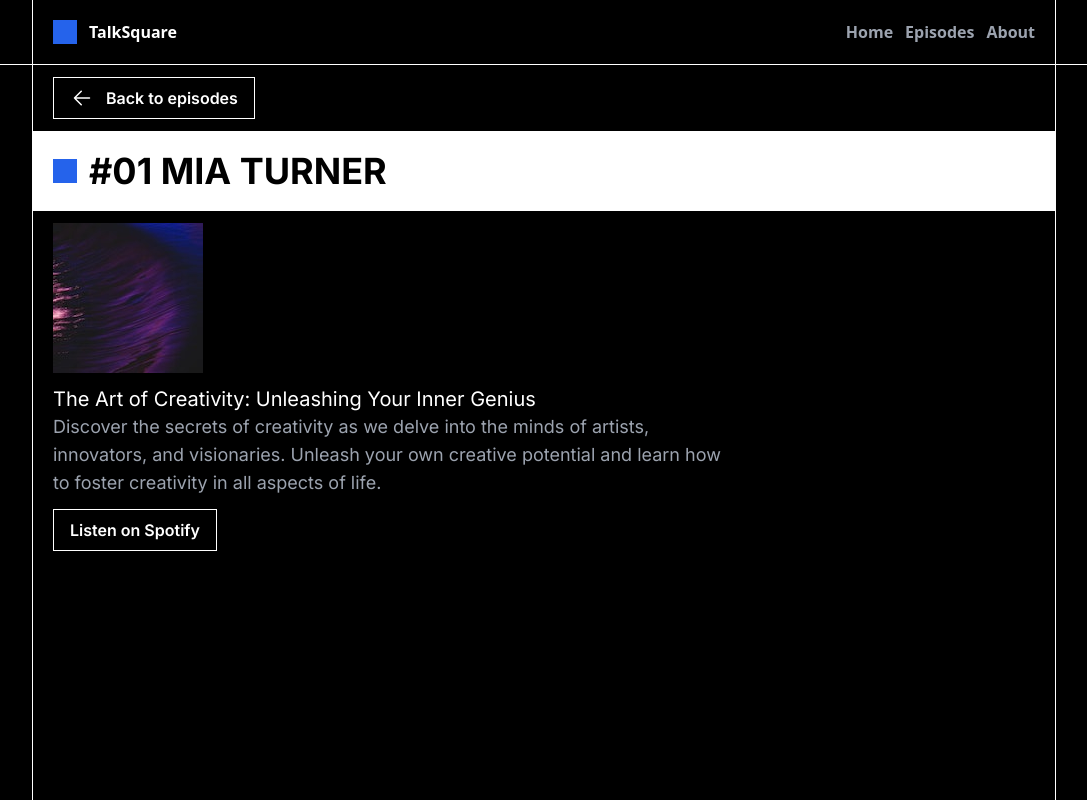
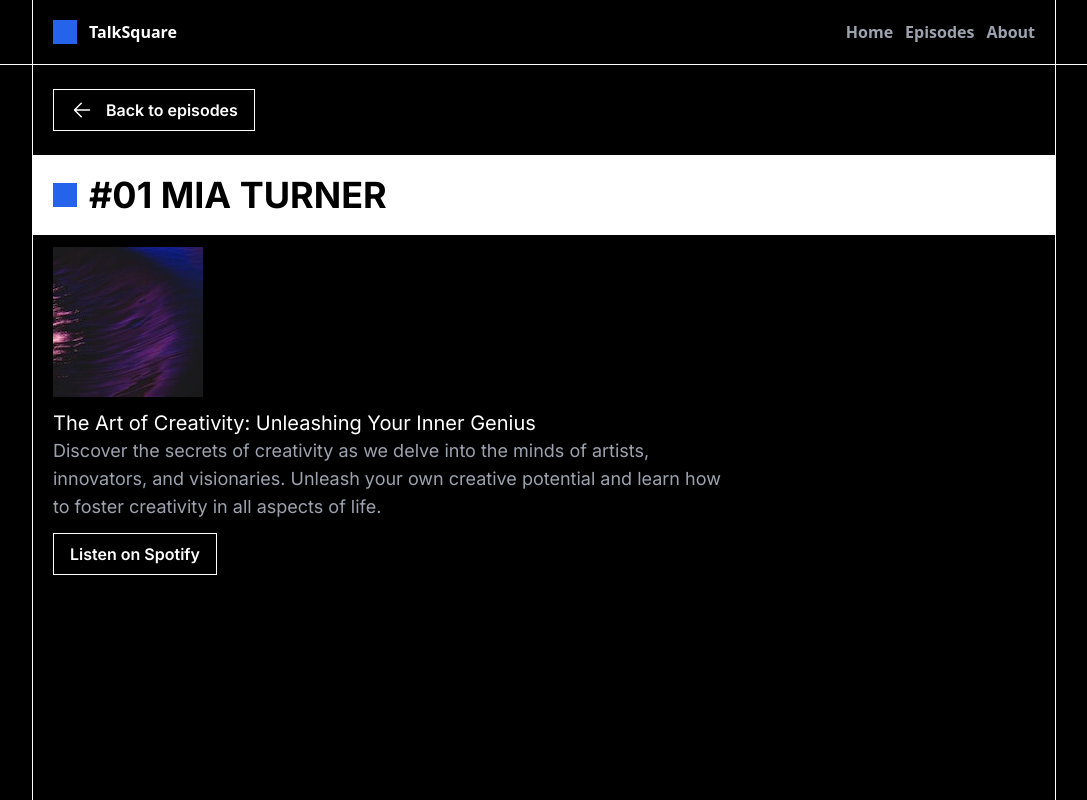
Before and after one commit to piotrszubert/TalkSquare, a Next.js app: page /episodes/1 in a window 1280 px wide. Shown: the top 800 px of the page, without its empty margins (96-1183 px from the left). Built offline with nearby package versions, Linux system fonts and the light colour scheme.

Commit message:
changed spacing

```diff
--- a/pages/episodes/[id]/index.tsx
+++ b/pages/episodes/[id]/index.tsx
@@ -34,7 +34,7 @@ export default function EpisodePage() {
                 <title>TalkSquare - {episode.title}</title>
             </Head>
             <Layout>
-                <div className="py-3">
+                <div className="py-6">
                     <Link
                         href="/episodes"
                     >
```
